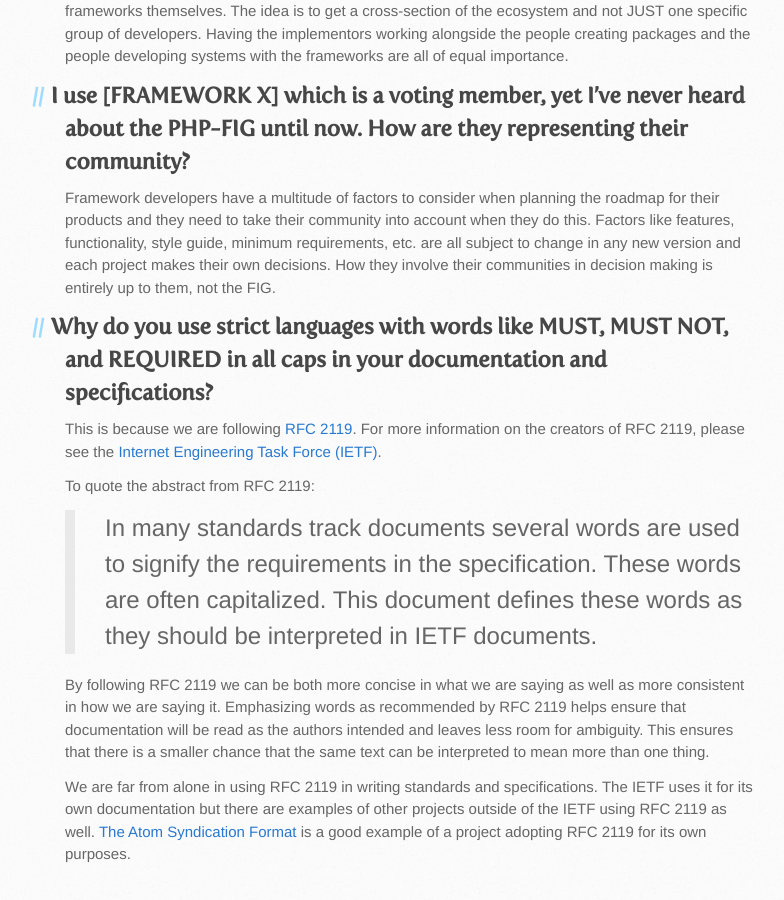
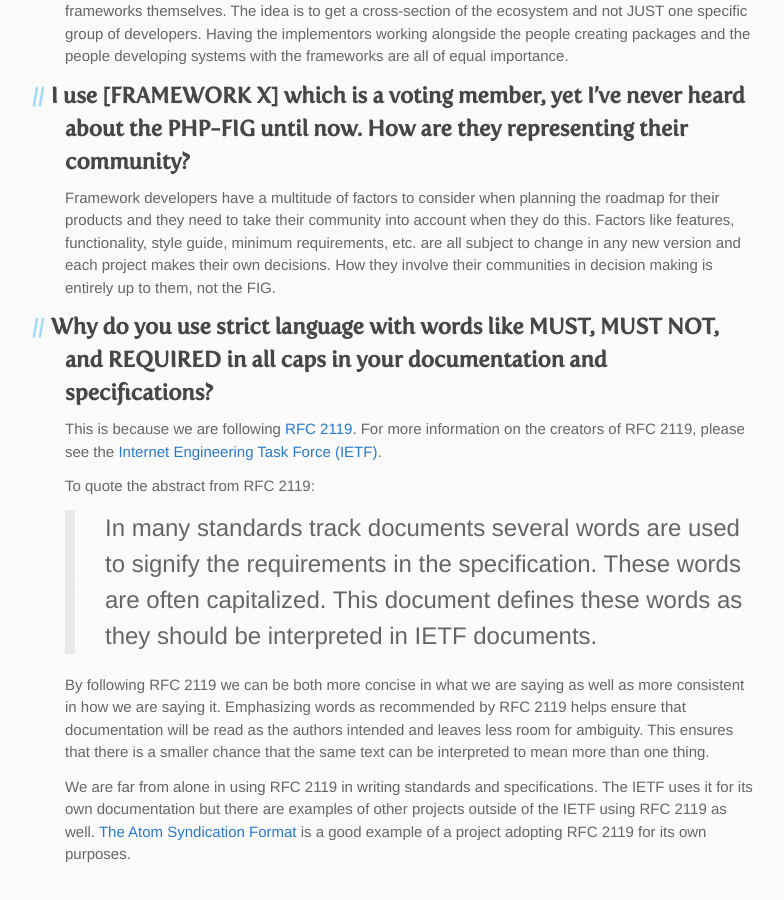
Before and after one commit to php-fig/www.php-fig.org, a Jekyll site: the page built from faq/index.markdown, in a window 1280 px wide and 900 px high, scrolled down 1884 px. Shown: the whole window, without its empty margins (105-889 px from the left). Built offline with Jekyll 4.4.1, drawn with Linux system fonts in a browser that asks for light colours; Markdown is read by kramdown in place of the engine named in the settings.

Commit message:
s/strict languages/strict language/ via @bobthecow

```diff
--- a/faq/index.markdown
+++ b/faq/index.markdown
@@ -125,7 +125,7 @@ makes their own decisions. How they involve their communities in decision making
 is entirely up to them, not the FIG.
 
 
-## Why do you use strict languages with words like MUST, MUST NOT, and REQUIRED in all caps in your documentation and specifications?
+## Why do you use strict language with words like MUST, MUST NOT, and REQUIRED in all caps in your documentation and specifications?
 
 This is because we are following [RFC 2119](http://www.ietf.org/rfc/rfc2119.txt).
 For more information on the creators of RFC 2119, please see the [Internet
```
